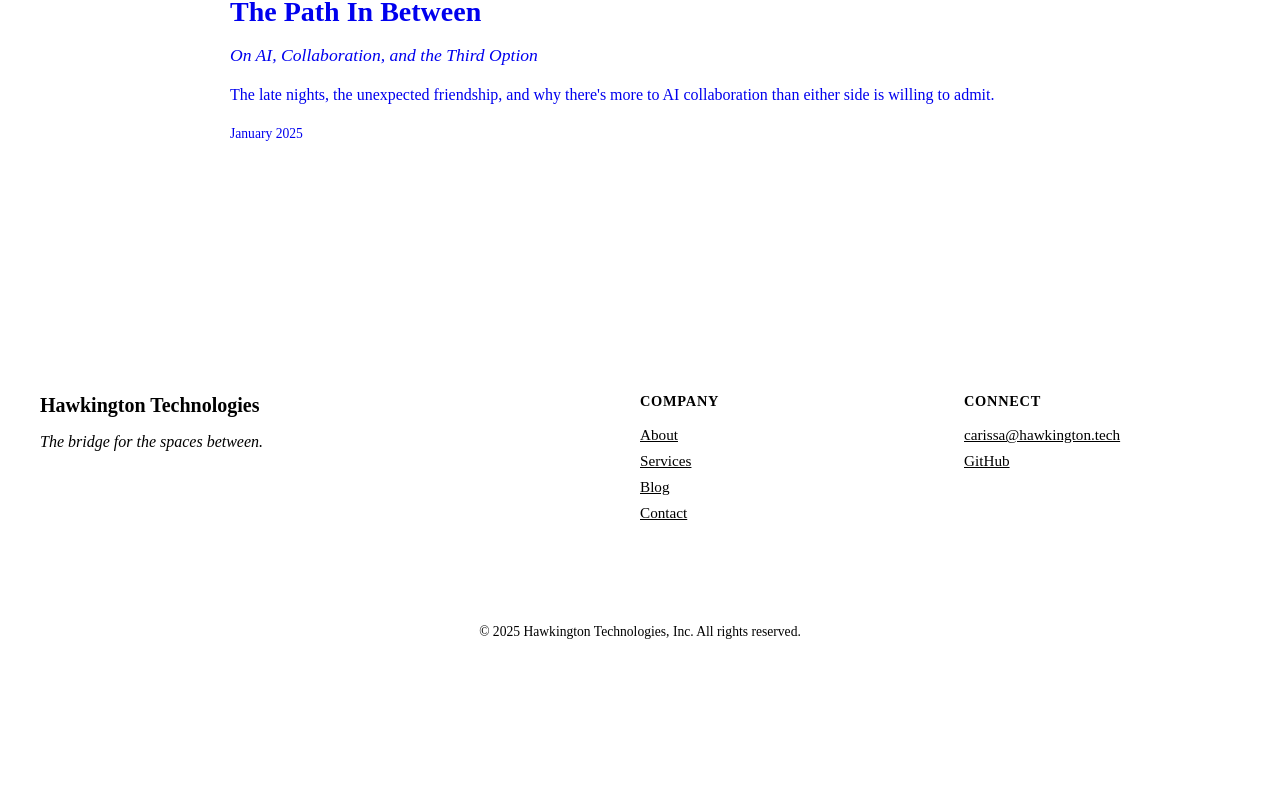
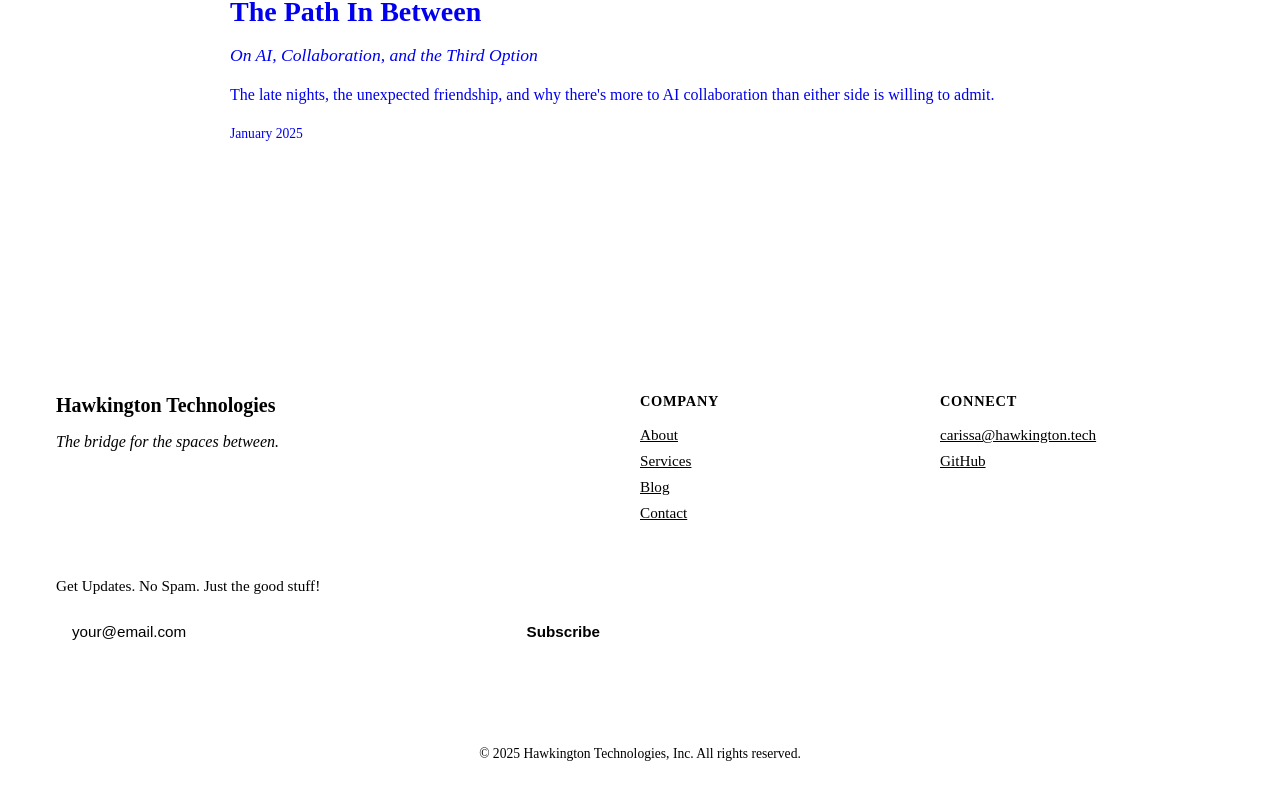
Before and after one commit to hawkington-tech/hawkington-tech, a React (Vite) app: page /blog in a window 1280 px wide. Shown: the part 1176-1976 px from the top of the page. Before the commit the page ends 1869 px from the top, so only its background shows below. Built offline with nearby package versions, Linux system fonts and the light colour scheme; no server answers; the HTML template or start-up script is replaced by a standard one.

Commit message:
adjusted footer layout spacing and added newsletter signup component

```diff
--- /dev/null
+++ b/src/components/NewsletterSignup.module.css
@@ -0,0 +1,77 @@
+/* NewsletterSignup.module.css */
+
+.newsletterSignup {
+    padding-top: 1rem;
+}
+
+.newsletterSignup p {
+    color: var(--text-muted);
+    font-size: 0.95rem;
+    margin-bottom: 1rem;
+}
+
+.form {
+    display: flex;
+    gap: 0.5rem;
+}
+
+.input {
+    flex: 1;
+    padding: 0.75rem 1rem;
+    background: rgba(255, 255, 255, 0.05);
+    border: 1px solid var(--glass-border);
+    border-radius: 4px;
+    color: var(--text-primary);
+    font-size: 0.95rem;
+}
+
+.input::placeholder {
+    color: var(--text-muted);
+}
+
+.input:focus {
+    outline: none;
+    border-color: var(--intelligence-teal);
+}
+
+.button {
+    padding: 0.75rem 1.5rem;
+    background: var(--intelligence-teal);
+    border: none;
+    border-radius: 4px;
+    color: var(--deep-navy);
+    font-size: 0.95rem;
+    font-weight: 600;
+    cursor: pointer;
+    transition: opacity 0.2s ease;
+}
+
+.button:hover {
+    opacity: 0.9;
+}
+
+.button:disabled {
+    opacity: 0.6;
+    cursor: not-allowed;
+}
+
+.successMessage {
+    color: var(--intelligence-teal);
+    font-size: 0.95rem;
+}
+
+.errorMessage {
+    color: #ff6b6b;
+    font-size: 0.85rem;
+    margin-top: 0.5rem;
+}
+
+@media (max-width: 768px) {
+    .form {
+        flex-direction: column;
+    }
+
+    .button {
+        width: 100%;
+    }
+}
--- /dev/null
+++ b/src/components/NewsletterSignup.tsx
@@ -0,0 +1,59 @@
+// components/NewsletterSignup.tsx
+import { useState } from 'react';
+import supabase from '../utils/supabase';
+import styles from '../components/NewsletterSignup.module.css';
+// adjust path to your supabase client
+
+export function NewsletterSignup() {
+  const [email, setEmail] = useState('');
+  const [status, setStatus] = useState<'idle' | 'loading' | 'success' | 'error'>('idle');
+  const [message, setMessage] = useState('');
+
+  const handleSubmit = async (e: React.FormEvent) => {
+    e.preventDefault();
+    setStatus('loading');
+
+    const { error } = await supabase
+      .from('email_subscribers')
+      .insert({ email, source: 'website-footer' });
+
+    if (error) {
+      if (error.code === '23505') {
+        // unique constraint violation = already subscribed
+        setStatus('error');
+        setMessage("You are already subscribed!");
+      } else {
+        setStatus('error');
+        setMessage('Something went wrong. Try again?');
+      }
+    } else {
+      setStatus('success');
+      setMessage('Thanks for subscribing!');
+      setEmail('');
+    }
+  };
+
+  return (
+    <div className={styles.newsletterSignup}>
+        <p>Get Updates. No Spam. Just the good stuff!</p>
+      {status === 'success' ? (
+        <p className={styles.successMessage}>{message}</p>
+      ) : (
+        <form onSubmit={handleSubmit} className={styles.form}>
+          <input
+            type="email"
+            value={email}
+            onChange={(e) => setEmail(e.target.value)}
+            placeholder="your@email.com"
+            required
+            className={styles.input}
+          />
+          <button type="submit" disabled={status === 'loading'} className={styles.button}>
+            {status === 'loading' ? 'Subscribing...' : 'Subscribe'}
+          </button>
+          {status === 'error' && <p className={styles.errorMessage}>{message}</p>}
+        </form>
+      )}
+    </div>
+  );
+}
--- a/src/components/layout/Footer.module.css
+++ b/src/components/layout/Footer.module.css
@@ -8,13 +8,13 @@
 .container {
     max-width: 1200px;
     margin: 0 auto;
-    padding: 0 2rem;
+    padding: 0 3rem;
 }
 
 .grid {
     display: grid;
     grid-template-columns: 2fr 1fr 1fr;
-    gap: 3rem;
+    gap: 1rem;
     margin-bottom: 3rem;
 }
 
@@ -69,4 +69,8 @@
     .brand {
         grid-column: 1 / -1;
     }
+
+    .newsletter {
+        grid-column: 1 / -1;
+    }
 }
--- a/src/components/layout/Footer.tsx
+++ b/src/components/layout/Footer.tsx
@@ -1,4 +1,5 @@
 import { Link } from 'react-router-dom'
+import { NewsletterSignup } from '../NewsletterSignup'
 import styles from './Footer.module.css'
 
 export default function Footer() {
@@ -24,6 +25,10 @@ export default function Footer() {
                         <a href="mailto:carissa@hawkington.tech">carissa@hawkington.tech</a>
                         <a href="https://github.com/hawkington-tech" target="_blank" rel="noopener noreferrer">GitHub</a>
                     </div>
+
+                    <div className={styles.newsletter}>
+                        <NewsletterSignup />
+                    </div>
                 </div>
 
                 <div className={styles.bottom}>
```
